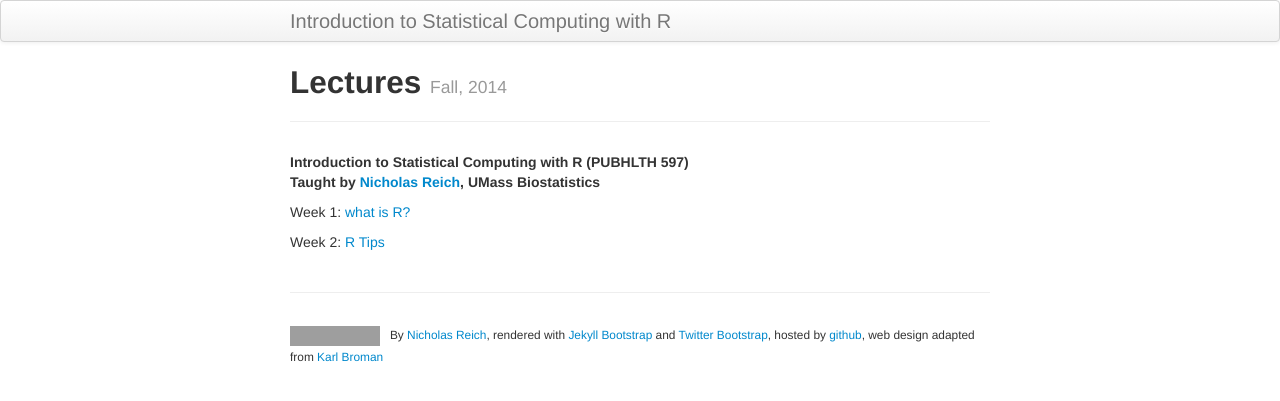
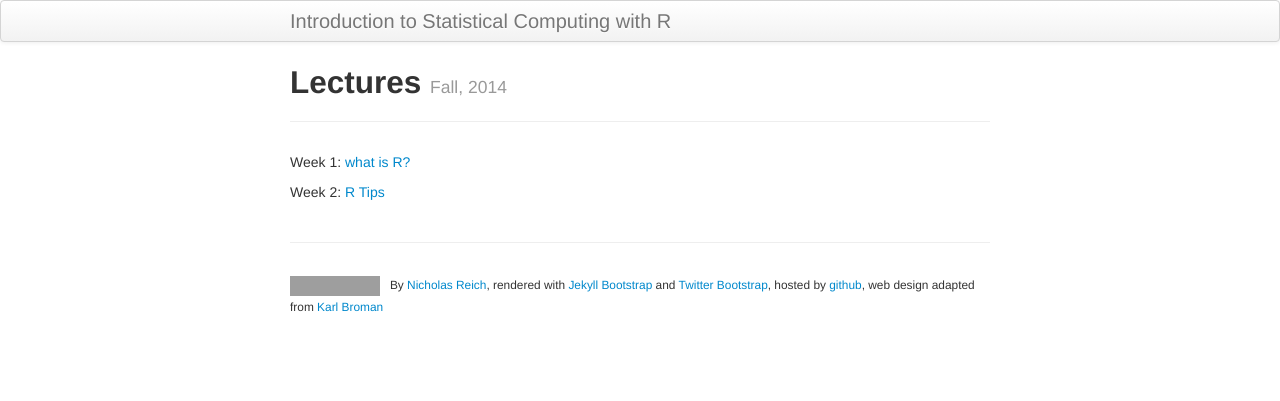
Before and after one commit to nickreich/statComp2014, a Jekyll site: the page built from pages/lectures.md, in a window 1280 px wide. Shown: the top 401 px of the page. Built offline with Jekyll 4.4.1, drawn with Linux system fonts in a browser that asks for light colours; grey boxes are pictures that could not be loaded.

Commit message:
udpates.

```diff
--- a/pages/lectures.md
+++ b/pages/lectures.md
@@ -4,10 +4,6 @@ title: Lectures
 tagline: Fall, 2014
 ---
 
-**Introduction to Statistical Computing with R  (PUBHLTH 597)**
-**Taught by [Nicholas Reich](http://people.umass.edu/nick), UMass Biostatistics**
-
-
 
 Week 1: [what is R?](../lectures/week1/WhatIsR.pdf)
 
```
Also changed, not shown: pages/homework.md (+0 -2 lines), pages/schedule.md (+0 -3 lines).
